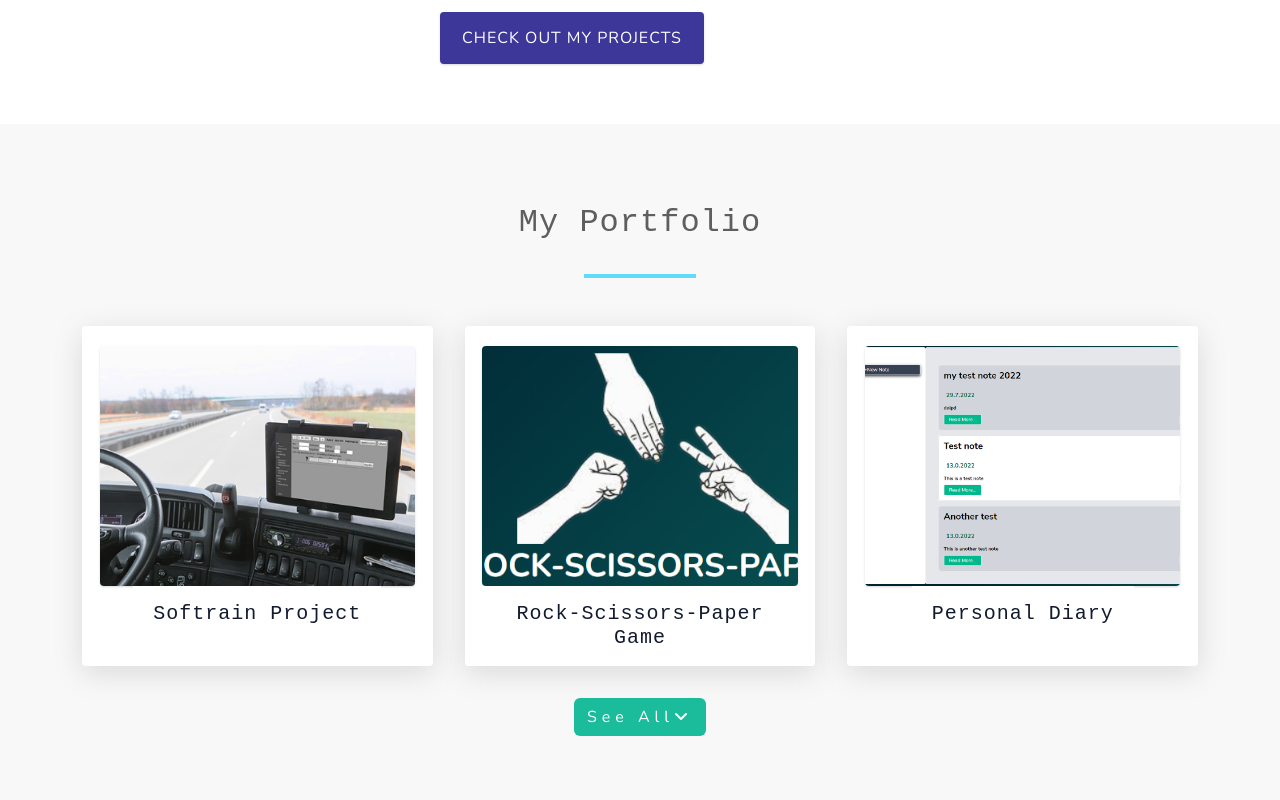
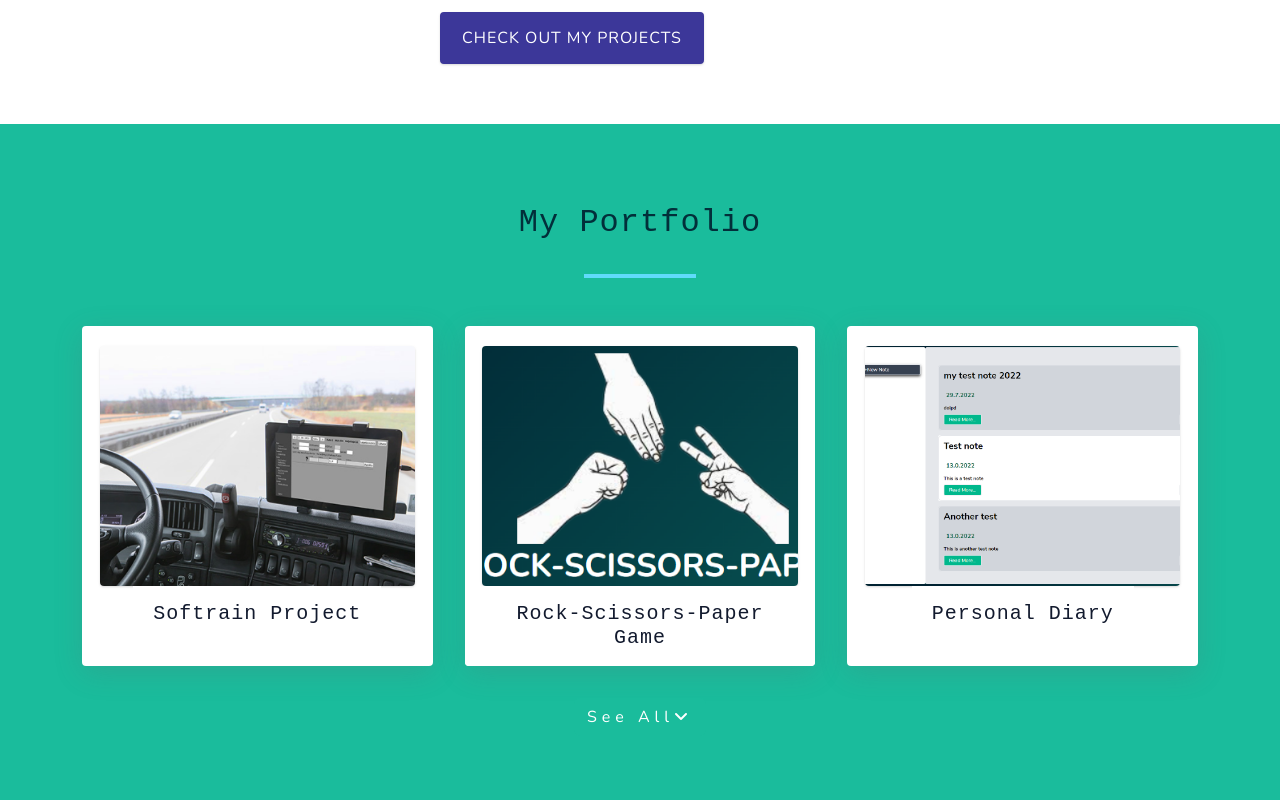
Before and after one commit to Jean198/jean-portfolio-react, a React (Create React App) app: page / in a window 1280 px wide. Shown: the part 560-1360 px from the top of the page. Built offline with nearby package versions, Linux system fonts and the light colour scheme.

Commit message:
changed styles

```diff
--- a/src/Components/Pages/Home/Home.scss
+++ b/src/Components/Pages/Home/Home.scss
@@ -81,16 +81,16 @@
 }
 
 .project-section-overall-container {
-  background-color: #f8f8f8;
+  background-color: #1ABC9C;
 }
 
 .projects-section {
   padding: 5rem 1rem;
-  background: #f8f8f8; //#F5F5F8;
+  background: #1ABC9C; //#F5F5F8;
   text-align: center;
 
   h2 {
-    color: #5e5e5e;
+    color: #022F3A;
   }
 
   .projects-container {
```
